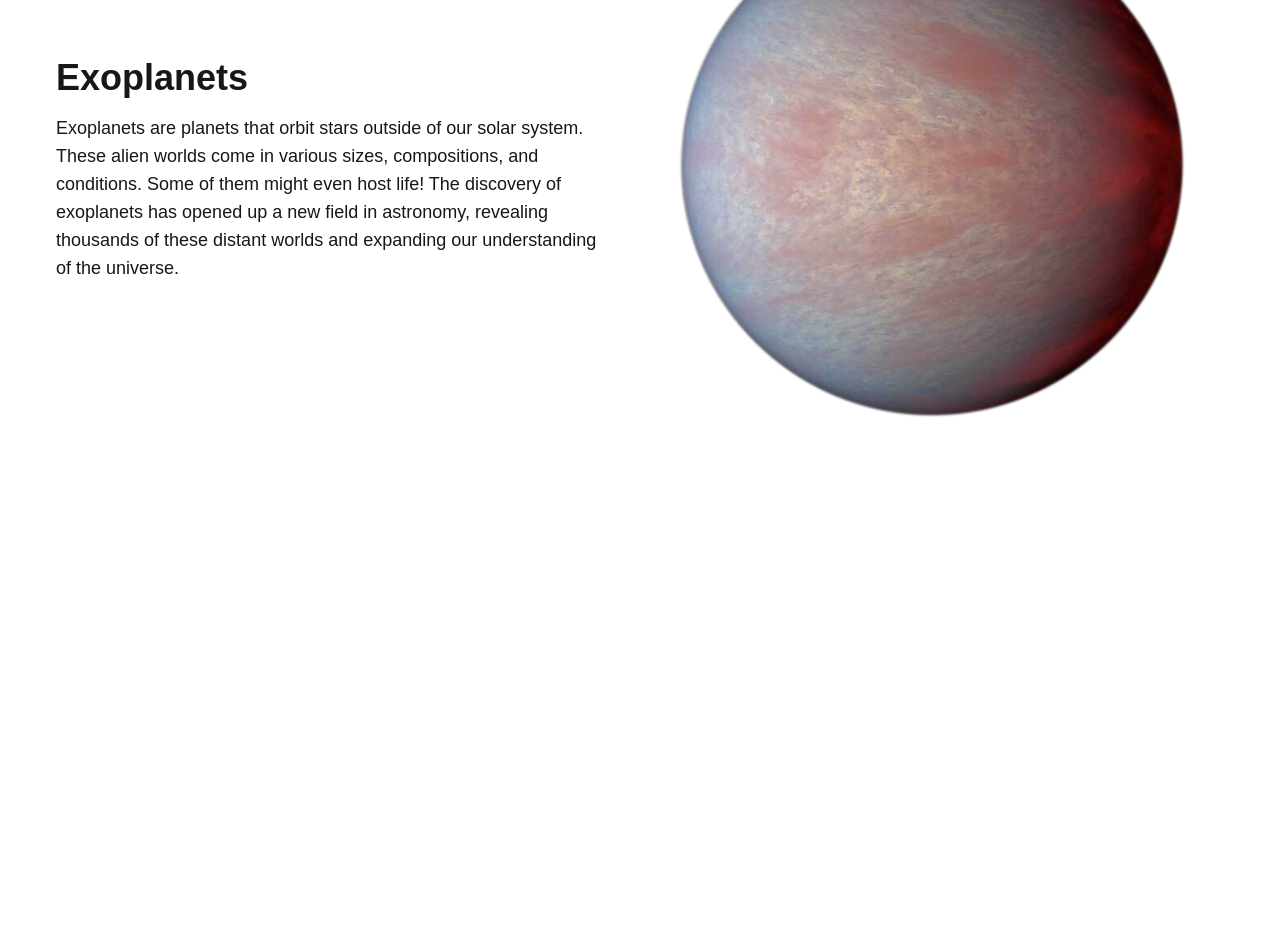
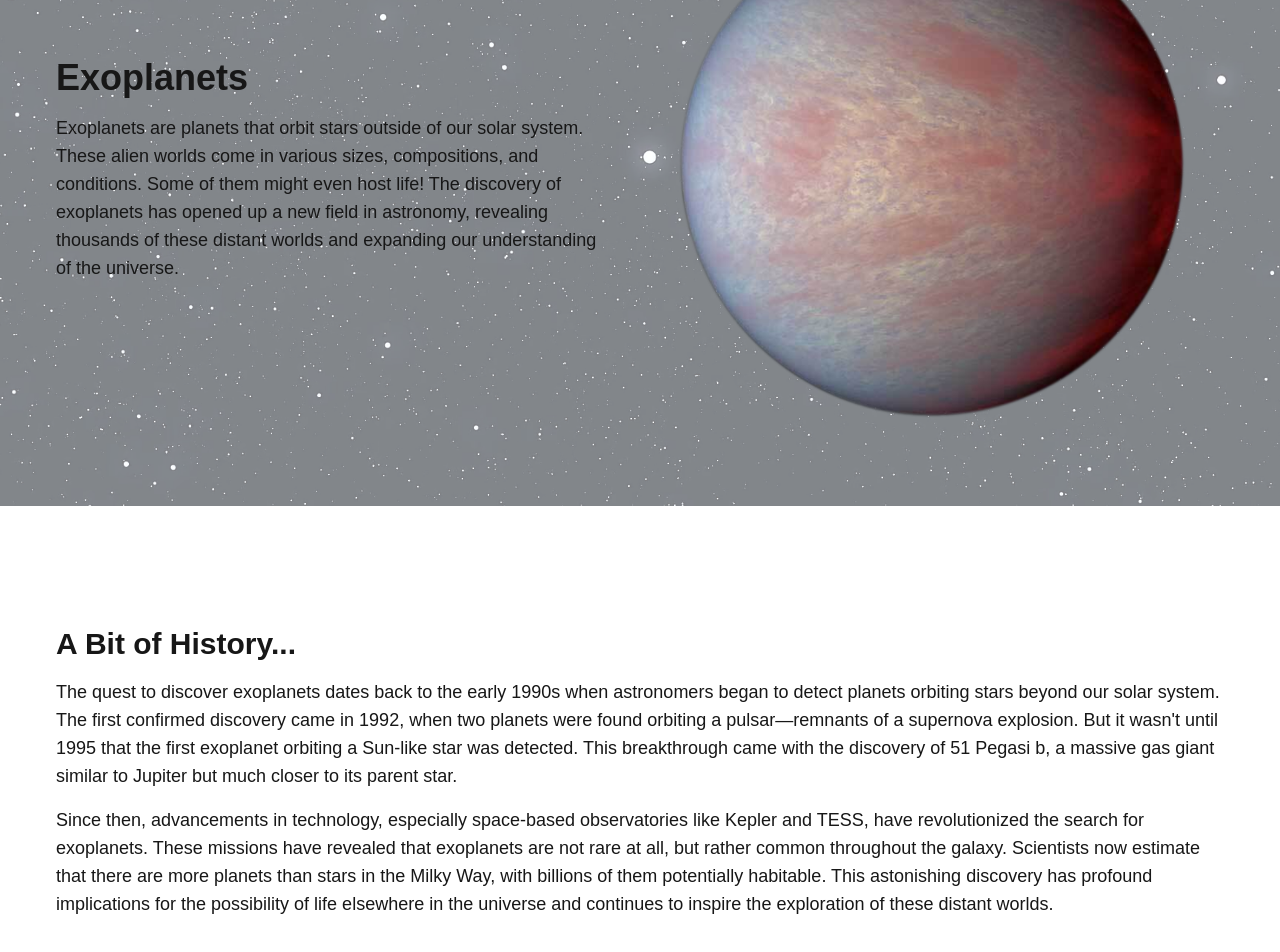
Before and after one commit to Joverit5/NASA-HACKATON-EXOVERSE, a Next.js app: page / in a window 1280 px wide. Shown: the part 294-1246 px from the top of the page. Before the commit the page ends 864 px from the top, so only its background shows below. Built offline with nearby package versions, Linux system fonts and the light colour scheme.

Commit message:
Main page done

```diff
--- a/app/page.tsx
+++ b/app/page.tsx
@@ -1,19 +1,31 @@
 import Image from "next/image";
 import Navbar from "@/components/ui/navBar";
-import exoplanetImage from '/app/exoplanet.jpg'; // Ensure the image path is correct
+import exoplanetImage from '/app/exoplanet.jpg';
+import starsImage from '/app/stars.jpg';
+import Head from 'next/head';
 
 export default function Home() {
     return (
         <div>
             <Navbar />  {/* Navbar stays at the top */}
-
+            <div
+                        className="absolute inset-0"
+                        style={{
+                            backgroundImage: `url(${starsImage.src})`,
+                            backgroundSize: 'cover',
+                            backgroundPosition: 'center',
+                            backgroundRepeat: 'repeat',
+                            opacity: 0.5, // Ajusta la opacidad según lo desees
+                            zIndex: -1, // Asegura que las estrellas estén detrás de la imagen del exoplaneta
+                        }}
+                    ></div>
             {/* Main container for text and image side-by-side */}
             <div className="flex items-center justify-between p-14 max-w-7xl mx-auto min-h-screen">
 
                 {/* Text on the left */}
                 <div className="w-1/2 pr-8">
                     <h1 className="text-4xl font-bold mb-4">Exoplanets</h1>
-                    <p className="text-lg">
+                    <p className="text-lg" >
                         Exoplanets are planets that orbit stars outside of our solar system.
                         These alien worlds come in various sizes, compositions, and conditions.
                         Some of them might even host life! The discovery of exoplanets has opened up
@@ -32,6 +44,29 @@ export default function Home() {
                         className="object-contain"
                     />
                 </div>
+
+
+            </div>
+
+            <div className="p-14 max-w-7xl mx-auto">
+                <h2 className="text-3xl font-bold mb-4">A Bit of History...</h2>
+                <p className="text-lg">
+                    The quest to discover exoplanets dates back to the early 1990s when astronomers began to
+                    detect planets orbiting stars beyond our solar system. The first confirmed discovery came
+                    in 1992, when two planets were found orbiting a pulsar—remnants of a supernova explosion.
+                    But it wasn't until 1995 that the first exoplanet orbiting a Sun-like star was detected.
+                    This breakthrough came with the discovery of 51 Pegasi b, a massive gas giant similar to
+                    Jupiter but much closer to its parent star.
+                </p>
+                <p className="text-lg mt-4">
+                    Since then, advancements in technology, especially space-based observatories like Kepler
+                    and TESS, have revolutionized the search for exoplanets. These missions have revealed that
+                    exoplanets are not rare at all, but rather common throughout the galaxy. Scientists now
+                    estimate that there are more planets than stars in the Milky Way, with billions of them
+                    potentially habitable. This astonishing discovery has profound implications for the
+                    possibility of life elsewhere in the universe and continues to inspire the exploration
+                    of these distant worlds.
+                </p>
             </div>
         </div>
     );
```
Also changed, not shown: app/stars.jpg (added).
